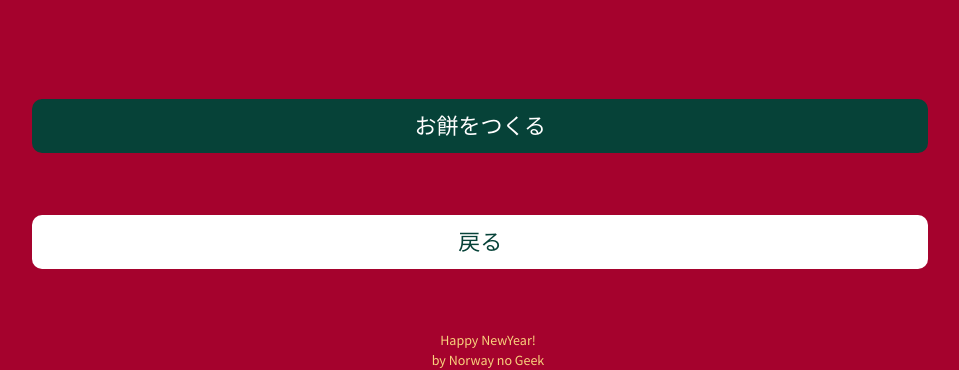
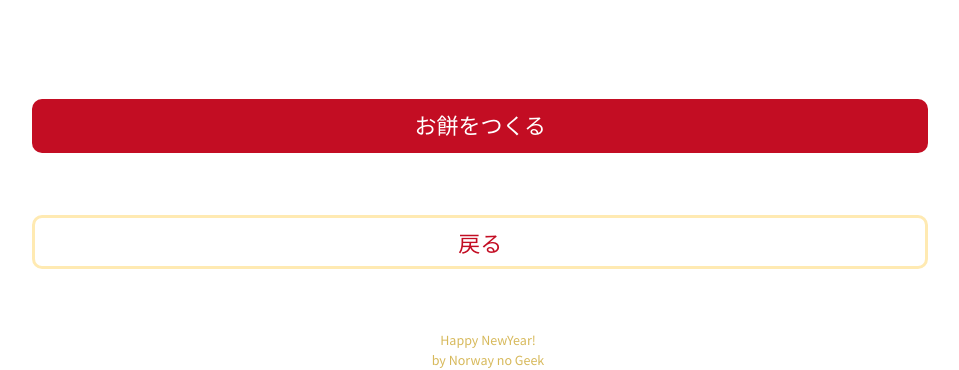
Before and after one commit to pco2699/20181215_TakayukiNakajyo, a Flask app: template templates/setMessage.html in a window 1280 px wide. Shown: the part 759-1129 px from the top of the page, without its empty margins (152-1111 px from the left). Run offline with Flask 2, Linux system fonts and the light colour scheme; the template is opened without the code that fills it, so the values that code supplies are empty; some libraries are stand-ins or nearby versions.

Commit message:
CSS完了

```diff
--- a/static/css/stylish-portfolio.css
+++ b/static/css/stylish-portfolio.css
@@ -12,7 +12,7 @@ body {
   width: 100%;
   height: 95%;
   /* Christmas color */
-  background-color: #A5022D;
+  background-color: #FFFFFF;
 }
 
 body {
@@ -26,7 +26,7 @@ footer {
 }
 
 .footer-comment {
-  color: #F9D27D;
+  color: #D7B95B;
 }
 
 .text-vertical-center {
@@ -59,13 +59,13 @@ footer {
   color: #fff;
   padding-top: 12px;
   /* Christmas color */
-  background-color: #064238;
+  background-color: #C30D23;
 }
 
 .btn-dark:hover,
 .btn-dark:focus,
 .btn-dark:active {
-  color: #A5022D;
+  color: #C30D23;
   /* Christmas color */
   background-color: #FFEAB2;
 }
@@ -73,12 +73,14 @@ footer {
 .btn-light {
   font-size: 22px;
   border-radius: 10px;
+  border-color: #FFEAB2;
+  border-width: medium;
   width: 70vw;
   height: 54px;
-  color: #064238;
+  color: #C30D23;
   padding-top: 12px;
   /* Christmas color */
-  background-color: #fff;
+  background-color: #FFFFFF;
 }
 
 .btn-light:hover,
--- a/templates/wait.html
+++ b/templates/wait.html
@@ -33,8 +33,8 @@
     <div class="text-center text-vertical-center">
         <div class="row">
             <div class="col-md-6 col-md-offset-3">
-                <img src="{{ url_for('static', filename='images/scanmeX_wait.gif') }}" style="width: 32vw;height:auto;padding-top: 6.5em;">
-                <p>モデル生成中です...</p>
+                <img src="{{ url_for('static', filename='images/scanmeNewYear.gif') }}" style="width: 32vw;height:auto;padding-top: 6.5em;">
+                <p>お餅を生成中です...</p>
                 <p>もう少し待ってね...</p>
             </div>
         </div>
```
